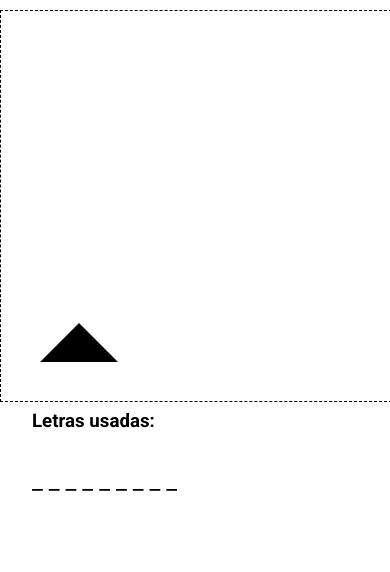
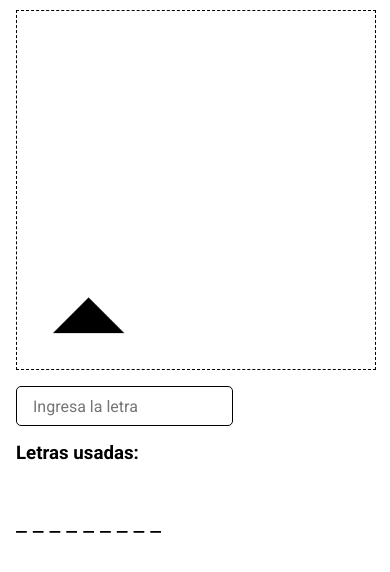
Before and after one commit to carlo-coding/ahorcado-js, a plain HTML site: page index.html in a window 390 px wide. Both pictures are taken after a click on the button "Iniciar juego". Shown: the part 92-664 px from the top of the page. Drawn offline with Linux system fonts and the light colour scheme.

```diff
--- a/index.html
+++ b/index.html
@@ -21,6 +21,9 @@
       <div class="juego hide">
         <canvas width="500px" height="500px" id="ahorcado"></canvas>
         <div>
+          <div class="mobile-control">
+            <input placeholder="Ingresa la letra" id="mobile-input"/>
+          </div>
           <div>
             <h3>Letras usadas: </h3>
             <div id="letras-usadas"></div>
--- a/script.js
+++ b/script.js
@@ -5,6 +5,8 @@ const modal = document.querySelector(".modal");
 const letrasUsadasContenedor = document.querySelector("#letras-usadas");
 const controles = document.querySelector(".controles");
 const areaNuevasPalabras = document.querySelector("#nuevas-palabras");
+
+const inputMobile = document.querySelector("#mobile-input");
 
 var letrasValidas = "ABCDEFGHIJKLMNÑOPQRSTUVWXYZ";
 
@@ -14,6 +16,12 @@ function obtenerNuevaPalabra() {
     let palabraAleatoria = todasLasPalabras[Math.floor(Math.random() * longitud)].toUpperCase();
     return palabraAleatoria;
 }
+
+inputMobile.addEventListener("keypress", ()=> {
+    setTimeout(()=> {
+        inputMobile.value = "";
+    }, 170);
+})
 /*
  FUNCIÓN QUE USA UNA API
 async function obtenerNuevaPalabra() {
--- a/style.css
+++ b/style.css
@@ -6,6 +6,8 @@
 }
 body {
   position: relative;
+  padding: 0 1rem 100px;
+  padding-bottom: 100px;
   min-height: 100vh;
 }
 .container {
@@ -94,6 +96,31 @@ canvas {
   text-align: center;
 }
 
+.mobile-control {
+  display: none;
+}
+
+.mobile-control input {
+  all: initial;
+  font: inherit;
+  padding: 0.5em 1em;
+  border-radius: 5px;
+  border: 1px solid #000000;
+}
+
+@media (max-width: 700px) {
+  .mobile-control {
+    display: flex;
+    max-height: 40px;
+    gap: 10px;
+    margin: 1em 0;
+  }
+
+  .juego > div {
+    padding: 0;
+  }
+}
+
 
 @media (max-width: 900px) {
   .juego {
```
